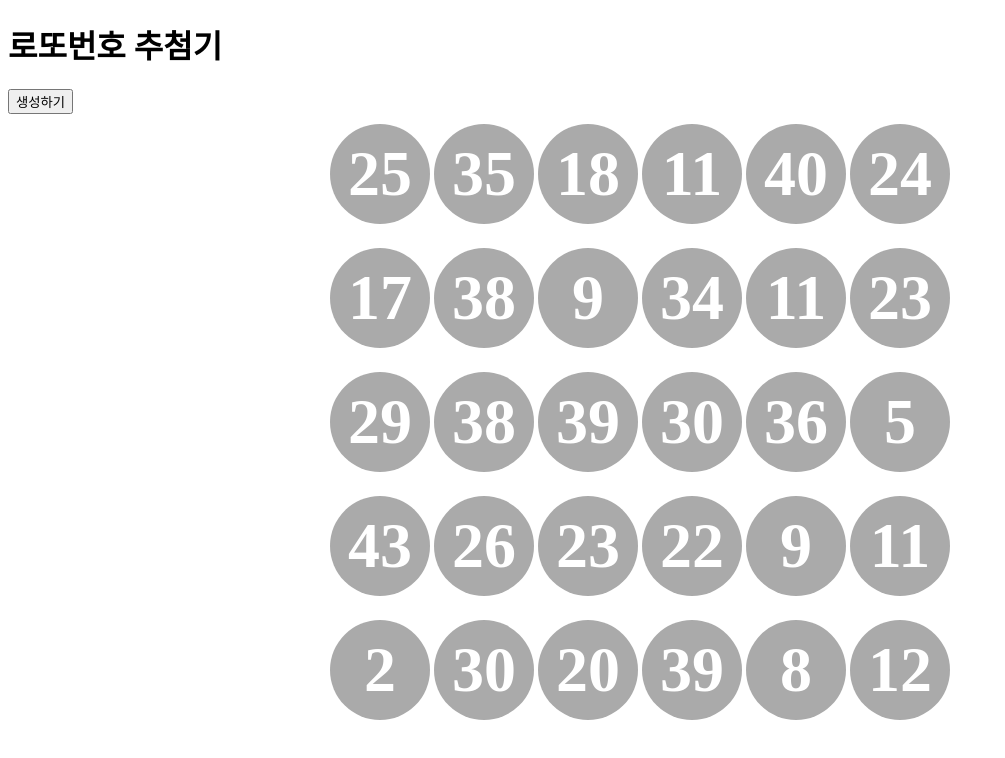
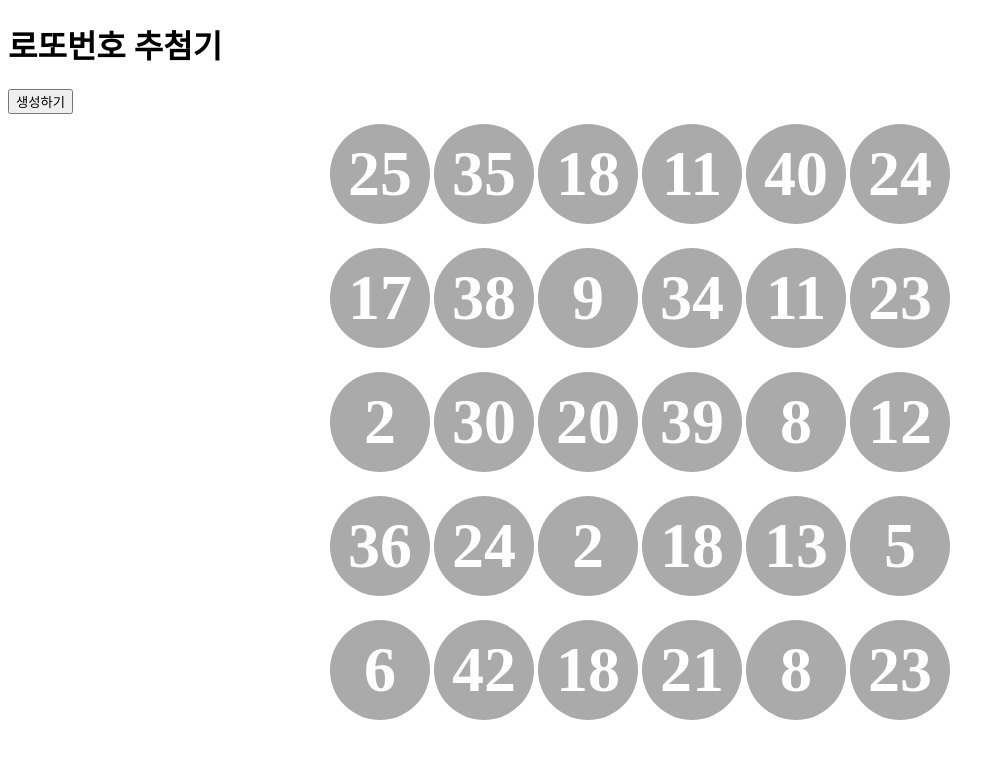
Before and after one commit to 2rebi/study-git-flow-fork, a plain HTML site: page index.html in a window 1280 px wide. Both pictures are taken after a click on the button "생성하기". Shown: the whole page, without its empty margins (0-1005 px from the left). Drawn offline with Linux system fonts and the light colour scheme.

Commit message:
번호 추첨 로직 개선

```diff
--- a/index.html
+++ b/index.html
@@ -1,5 +1,6 @@
 <!DOCTYPE html>
 <html lang="ko">
+
 <head>
     <meta charset="UTF-8">
     <meta name="viewport" content="width=device-width, initial-scale=1.0">
@@ -20,11 +21,14 @@
             font-weight: bold;
             overflow: hidden;
         }
+
         .numset {
             text-align: center;
             padding: 10px;
         }
-    </style></head>
+    </style>
+</head>
+
 <body>
     <h1>로또번호 추첨기</h1>
 
@@ -34,26 +38,27 @@
     <script>
         var LOTTO = document.getElementById("LOTTO");
         // 랜덤 번호 생성 함수
-function genLottoNo(){
-    return Math.floor(Math.random()*45) + 1;
+        function genLottoNo() {
+            return Math.floor(Math.random() * 45) + 1;
         }
         // 로또 번호 추첨 함수
-function getLuckyNumber(){
+        function getLuckyNumber() {
             var numbers = [];
-    while( numbers.length < 6 ) {
+            while (numbers.length < 6) {
                 var newNumber = genLottoNo();
-        if( numbers.indexOf(newNumber)<0 ) { // 중복검사
+                if (numbers.indexOf(newNumber) < 0) { // 중복검사
                     numbers.push(newNumber);
                 }
             }
             return numbers;
         }
         // 로또 번호(.number) html 생성 함수 작성 [feature/script]
-function genLottoHTML(){
+        function genLottoHTML() {
             var lottoHTML = '';
-    for (var i=0; i<5; i++) {
+            for (var i = 0; i < 5; i++) {
                 var numbers = getLuckyNumber();
-        while( checkLogic(numbers) ) numbers=getLuckyNumber();
+                while (checkLogic(numbers)) numbers = getLuckyNumber();
+                while (checkLogic2(numbers)) numbers = getLuckyNumber();
                 lottoHTML += '<div class="numset"><span class="number">';
                 lottoHTML += numbers.join('</span> <span class="number">');
                 lottoHTML += '</span></div>';
@@ -62,12 +67,23 @@ function genLottoHTML(){
         }
         // 11,12,13과 같은 연속된 숫자가 3개이상 나오지 않도록 [testPR]
         function checkLogic(numbers) {
-    for(var i=0; i<numbers.length; i++){
+            for (var i = 0; i < numbers.length; i++) {
                 var no = numbers[i];
-        if( numbers.indexOf(no+1)>=0 && numbers.indexOf(no+2)>=0 ) return true;
+                if (numbers.indexOf(no + 1) >= 0 && numbers.indexOf(no + 2) >= 0) return true;
             }
             return false;
         }
+
+        // 11,14,19 처럼 같은 10의 자리 숫자가 3개 이상 나오지 않도록 [PRflow]
+        function checkLogic2(numbers) {
+            var decArea = [0, 0, 0, 0, 0];
+            for (var i = 0; i < numbers.length; i++) {
+                var area = Math.floor(numbers[i] / 10);
+                decArea[area]++;
+            }
+            return (decArea[0] > 2 || decArea[1] > 2 || decArea[2] > 2 || decArea[3] > 2 || decArea[4] > 2);
+        }
     </script>
 </body>
+
 </html>
```
Lines whose indentation alone changed are shown as unchanged.
